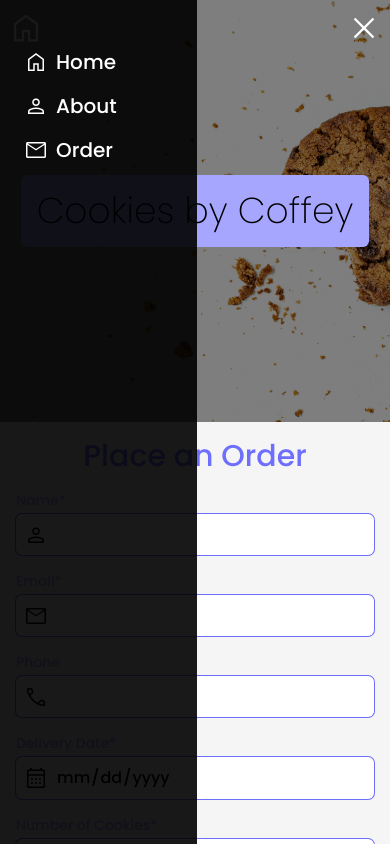
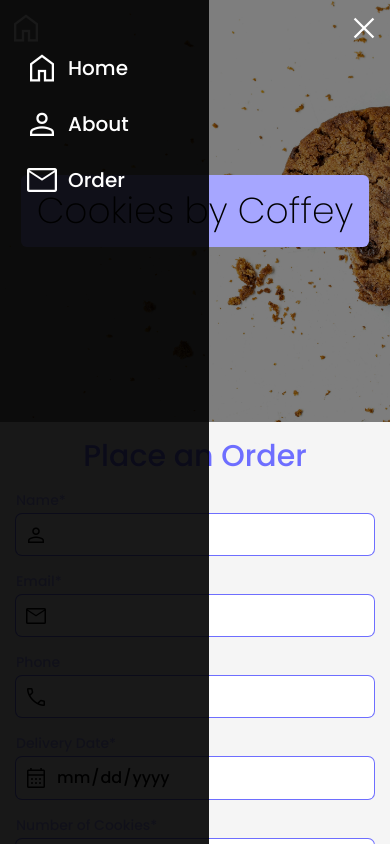
Before and after one commit to nickcoffey/cookiesxcoffey, a Next.js app: page / in a window 390 px wide. Both pictures are taken after a click on the element "menu". Shown: the top 844 px of the page. Built offline with nearby package versions, Linux system fonts and the light colour scheme.

Commit message:
new large icon class

```diff
--- a/components/Navigation.tsx
+++ b/components/Navigation.tsx
@@ -65,10 +65,7 @@ export const Navigation = () => {
       </nav>
       {/* Mobile Nav */}
       <nav className={mobileHeaderClasses}>
-        <span
-          className='text-4xl material-symbols-outlined'
-          onClick={scrollToTop}
-        >
+        <span className='material-symbols-outlined large' onClick={scrollToTop}>
           home
         </span>
         <MobileNavButton />
@@ -97,7 +94,7 @@ const MobileNavButton = () => {
   return (
     <>
       <span
-        className='fixed text-4xl right-2 top-2 material-symbols-outlined'
+        className='fixed right-2 top-2 material-symbols-outlined large'
         onClick={toggleDrawer}
         ref={btnRef}
       >
@@ -122,7 +119,9 @@ const MobileNavButton = () => {
               onClick={() => handleLinkClick(link.name)}
               className='flex items-center gap-2'
             >
-              <span className='material-symbols-outlined'>{link.icon}</span>
+              <span className='material-symbols-outlined large'>
+                {link.icon}
+              </span>
               {link.name}
             </li>
           ))}
--- a/styles/globals.css
+++ b/styles/globals.css
@@ -4,6 +4,9 @@
 
 .material-symbols-outlined {
   font-variation-settings: 'FILL' 0, 'wght' 400, 'GRAD' 0, 'opsz' 48;
+}
+.material-symbols-outlined.large {
+  @apply text-4xl;
 }
 
 /* removes date icon from datepicker */
```
